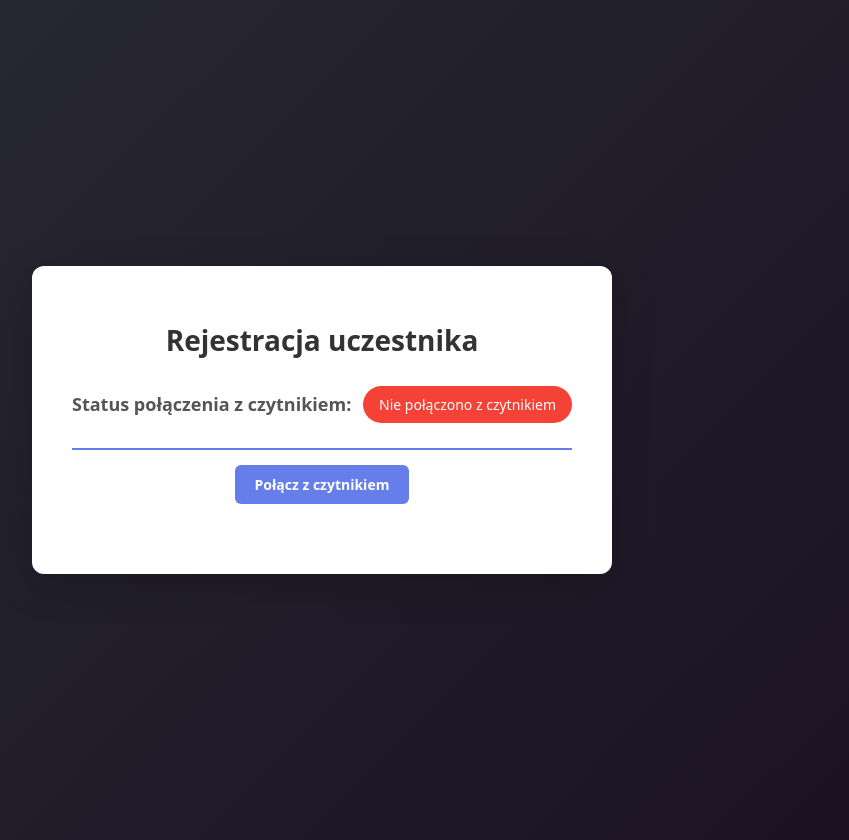
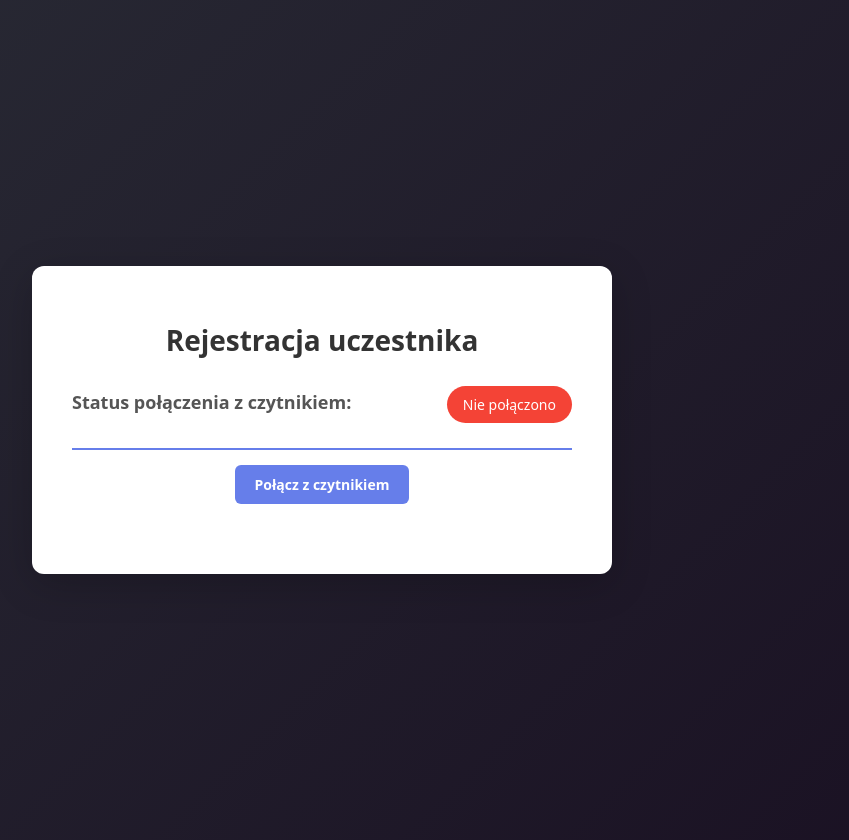
Before and after one commit to modelicus/RFID_frontend, a React (Vite) app: page / in a window 1280 px wide. Shown: the whole page, without its empty margins (318-1167 px from the left). Built offline with nearby package versions, Linux system fonts and the light colour scheme.

Commit message:
language correction

```diff
--- a/src/components/RFIDRegistration.tsx
+++ b/src/components/RFIDRegistration.tsx
@@ -149,12 +149,12 @@ export function RFIDRegistration() {
                 {/* Serial Connection Section */}
                 <div className="section">
                     <div style={{ display: 'flex', alignItems: 'center', justifyContent: 'space-between', borderBottom: '2px solid #667eea', paddingBottom: '10px', marginBottom: '15px' }}>
-                        <h2 style={{ margin: 0, borderBottom: 'none', paddingBottom: 15 }}>Status połączenia z czytnikiem:</h2>
+                        <h2 style={{ margin: 0, borderBottom: 'none', paddingBottom: 18 }}>Status połączenia z czytnikiem:</h2>
                         <div className="status-badge">
                             {isConnected ? (
-                                <span className="status-connected">Połączono z czytnikiem</span>
+                                <span className="status-connected">Połączono</span>
                             ) : (
-                                <span className="status-disconnected">Nie połączono z czytnikiem</span>
+                                <span className="status-disconnected">Nie połączono</span>
                             )}
                         </div>
                     </div>
```
